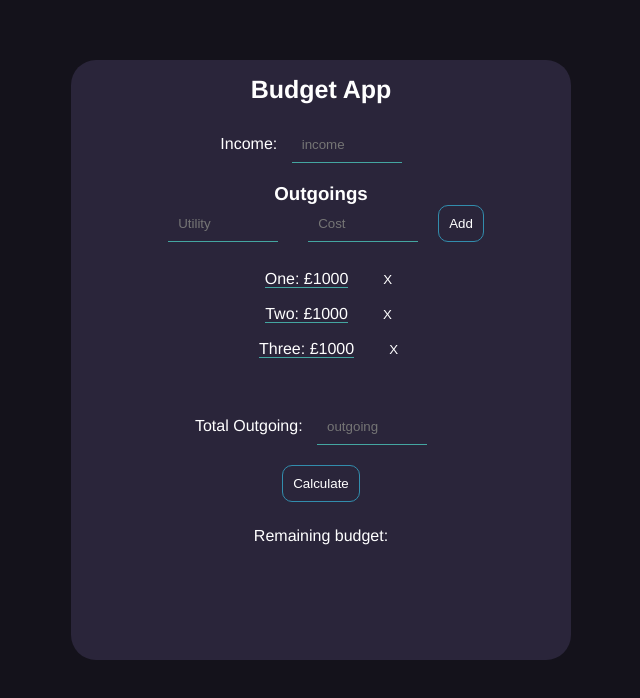
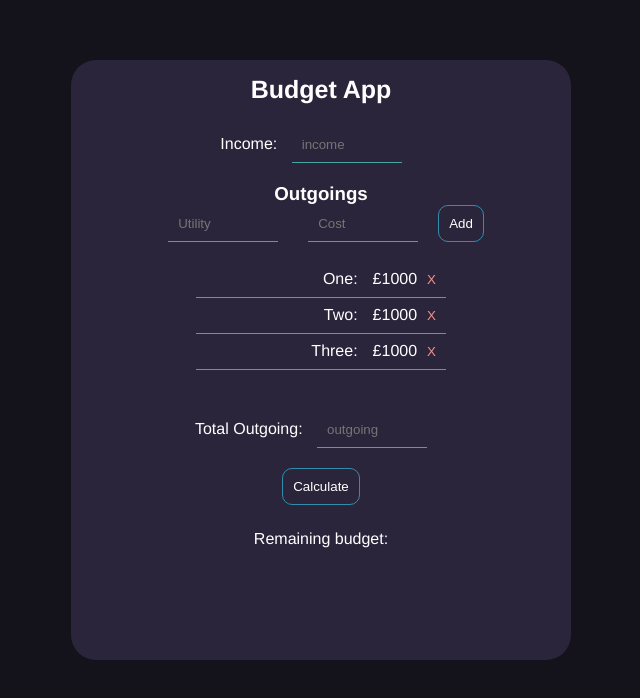
Before and after one commit to MashuMaru/budget-app-vuejs, a Vue app: page / in a window 1280 px wide. Shown: the top 698 px of the page, without its empty margins (319-959 px from the left). Built offline with nearby package versions, Linux system fonts and the light colour scheme.

Commit message:
css amendments, transitions added

```diff
--- a/src/App.vue
+++ b/src/App.vue
@@ -169,6 +169,7 @@ button {
   border-radius: 10px;
   padding: 10px;
   cursor: pointer;
+  transition: all 0.5s ease 0s;
   /* outline: none; */
 }
 
@@ -176,6 +177,9 @@ button:hover {
   border: 1px solid #2fac97;
   background-color: #2fac97;
   color: black;
+  transition: transform 0.5s, visibility 0.5s ease-in;
+    -ms-transform: scale(1.1);
+    -webkit-transform: scale(1.1);
 }
 
 .total {
--- a/src/components/Outgoings.vue
+++ b/src/components/Outgoings.vue
@@ -1,20 +1,32 @@
 <template>
   <div>
-    <div>
-      <span class="utility-nc">{{ utilityName }}: £{{ utilityCost }}</span>
-      <!-- <span class="utility-nc">£{{ utilityCost }}</span> -->
-      <span>
+    <div class="outgoings-section">
+      <p>{{ utilityName }}:</p>
+      <p>£{{ utilityCost }}</p>
       <button
         class="utility-btn"
         v-on:mouseover="mousedOver = true"
         v-on:mouseleave="mousedOver = false"
         name="delete"
-          v-on:click="deleteUtility(id)">
+        v-on:click="deleteUtility(id)"
+      >
         X
       </button>
+    </div>
+    <!-- <span class="utility-nc">{{ utilityName }}: £{{ utilityCost }}</span> -->
+    <!-- <span class="utility-nc">£{{ utilityCost }}</span> -->
+    <span>
+      <!-- <button
+        class="utility-btn"
+        v-on:mouseover="mousedOver = true"
+        v-on:mouseleave="mousedOver = false"
+        name="delete"
+        v-on:click="deleteUtility(id)"
+      >
+        X
+      </button> -->
     </span>
     <label for="delete" v-if="mousedOver">delete</label>
-    </div>
   </div>
 </template>
 
@@ -35,11 +47,11 @@ export default {
 </script>
 
 <style scoped>
-input {
+/* input {
   pointer-events: none;
   border-bottom: 1px solid green;
   text-align: center;
-}
+} */
 
 label {
   font-style: italic;
@@ -48,19 +60,39 @@ label {
 }
 
 .utility-nc {
-  margin-left: 25px;
-  margin-right: 25px;
+  /* margin-left: 15px; */
+  margin-right: 10px;
   border-bottom: 1px solid #44a6a1;
-  width: 150px;
   color: white;
 }
 
 .utility-btn {
   border: none !important;
+  color: #f39189;
+  transition: all 0.1s ease 0s;
 }
 
 .utility-btn:hover {
   background-color: transparent;
   color: #f39189;
+  transition: transform 0.1s, visibility 0.1s ease-in;
+    -ms-transform: scale(1.5);
+    -webkit-transform: scale(1.5);
+}
+
+p {
+  display: inline-block;
+  /* margin-right: 15px; */
+  margin-left: 15px;
+  /* border-bottom: 1px solid #44a6a1;  */
+}
+
+.outgoings-section {
+  margin-left: auto;
+  margin-right: auto;
+  display: inline-block;
+  border-bottom: 1px solid #44a6a1;
+  text-align: right;
+  width: 250px;
 }
 </style>
```
Lines whose indentation alone changed are shown as unchanged.
